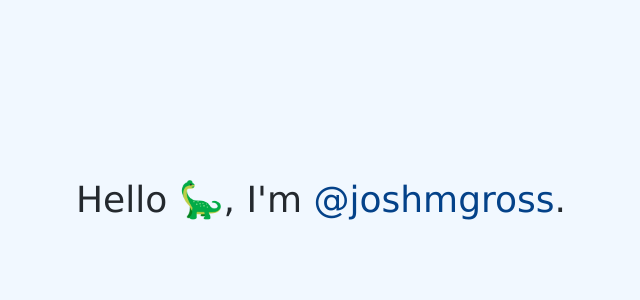
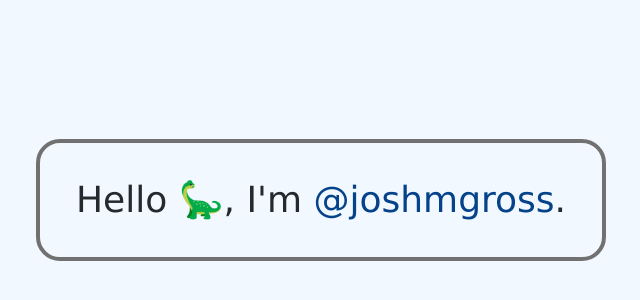
Before and after one commit to joshmgross/joshmgross.github.io, a plain HTML site: page index.html in a window 1280 px wide. Shown: the part 200-500 px from the top of the page, without its empty margins (319-959 px from the left). Drawn offline with Linux system fonts and the light colour scheme.

Commit message:
Improve the box 📦

```diff
--- a/styles/funfunfun.css
+++ b/styles/funfunfun.css
@@ -33,7 +33,9 @@ a:hover {
 .Box {
     padding: 20px;
 
-    border: 4px solid #f1f8ff;
+    border: 4px solid #717171;
+
+    border-radius: 24px;
 
     display: flex;
 }
```
